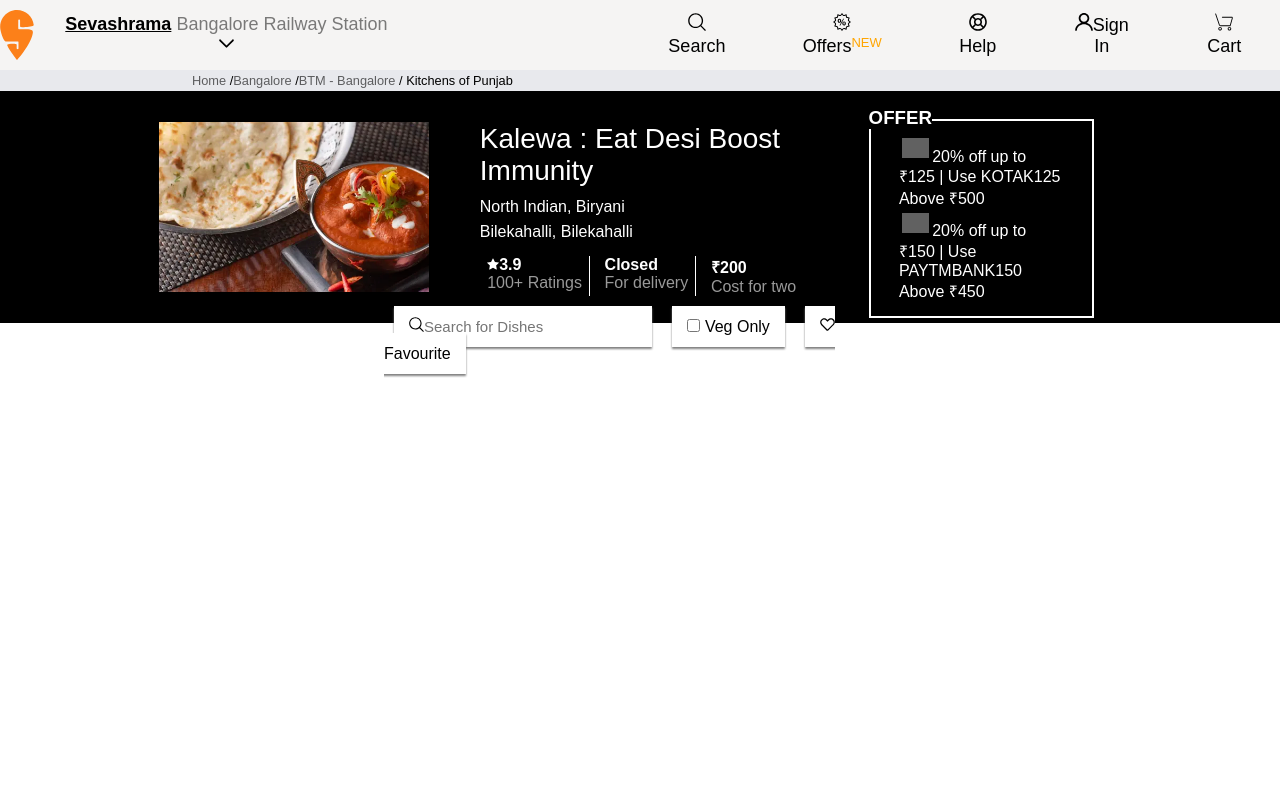
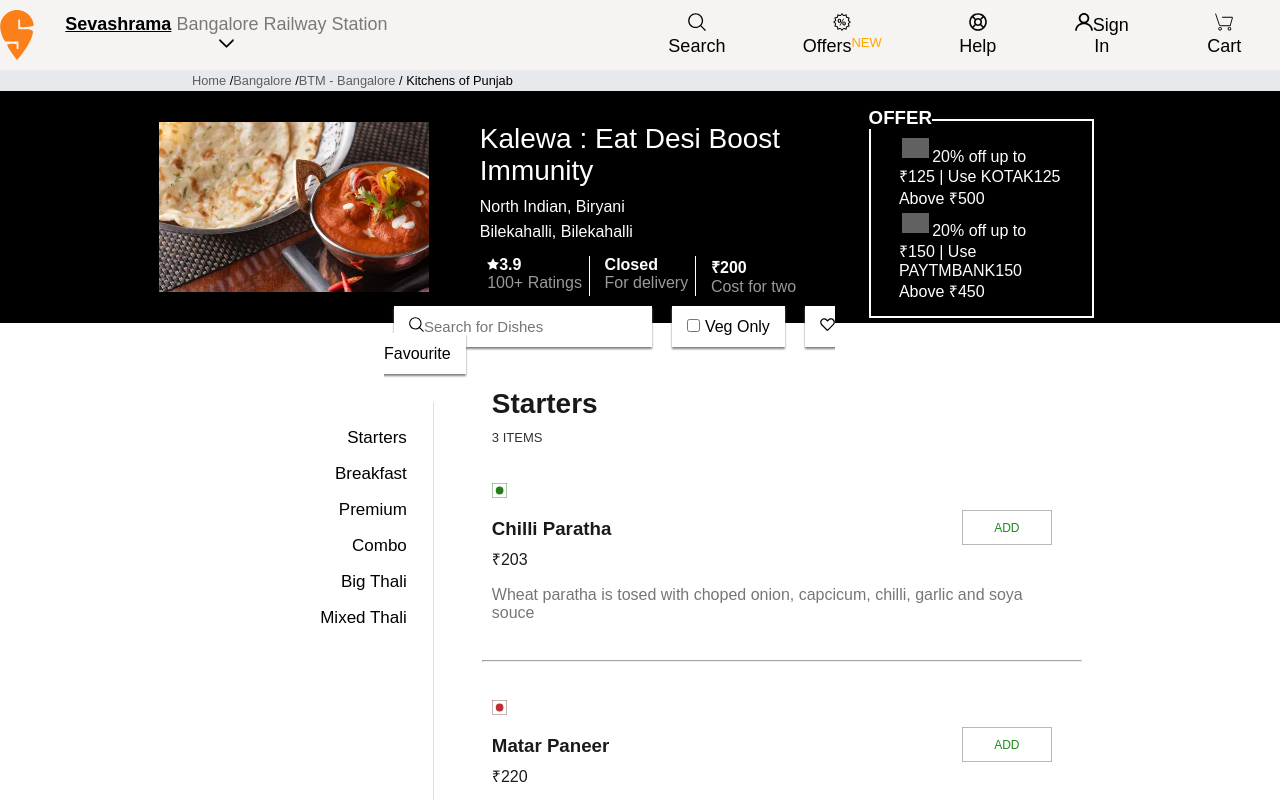
Before and after one commit to mahendarsingh1/swiggy_react, a React (Create React App) app: page / in a window 1280 px wide. Shown: the top 800 px of the page. Built offline with nearby package versions, Linux system fonts and the light colour scheme; grey boxes are pictures that could not be loaded.

Commit message:
added food list using dynamic loading

```diff
--- /dev/null
+++ b/public/data/foodList.json
@@ -0,0 +1,140 @@
+{
+    "Starters": [
+        {
+            "id":1,
+            "heading":"Chilli Paratha",
+            "amount":203,
+            "type":"veg",
+            "description":"Wheat paratha is tosed with choped onion, capcicum, chilli, garlic and soya souce"
+        },
+        {
+            "id":2,
+            "heading":"Matar Paneer",
+            "amount":220,
+            "type":"nonveg",
+            "description":"Wheat paratha is tosed with choped onion, capcicum, chilli, garlic and soya souce"
+        },
+        {
+            "id":3,
+            "heading":"Mix Veg",
+            "amount":400,
+            "type":"veg",
+            "description":"Wheat paratha is tosed with choped onion, capcicum, chilli, garlic and soya souce"
+        }
+    ],
+    "Breakfast": [
+        {
+            "id":4,
+            "heading":"Achari Paneer Tikka",
+            "amount":100,
+            "type":"veg",
+            "description":"Wheat paratha is tosed with choped onion, capcicum, chilli, garlic and soya souce"
+        },
+        {
+            "id":5,
+            "heading":"Butter Binge Pack ",
+            "amount":240,
+            "type":"veg",
+            "description":"Wheat paratha is tosed with choped onion, capcicum, chilli, garlic and soya souce"
+        },
+        {
+            "id":6,
+            "heading":"Dhaniya Chicken Tikka",
+            "amount":250,
+            "type":"nonveg",
+            "description":"Wheat paratha is tosed with choped onion, capcicum, chilli, garlic and soya souce"
+        }
+    ],
+    "Premium": [
+        {
+            "id":7,
+            "heading":"Paneer Tikka Hariyali",
+            "amount":265,
+            "type":"veg",
+            "description":"Wheat paratha is tosed with choped onion, capcicum, chilli, garlic and soya souce"
+        },
+        {
+            "id":8,
+            "heading":"Paneer Malai Tikka",
+            "amount":500,
+            "type":"veg",
+            "description":"Wheat paratha is tosed with choped onion, capcicum, chilli, garlic and soya souce"
+        },
+        {
+            "id":9,
+            "heading":"Kadai Paneer",
+            "amount":230,
+            "type":"nonveg",
+            "description":"Wheat paratha is tosed with choped onion, capcicum, chilli, garlic and soya souce"
+        }
+    ],
+    "Combo": [
+        {
+            "id":10,
+            "heading":"Mix Veg",
+            "amount":250,
+            "type":"veg",
+            "description":"Wheat paratha is tosed with choped onion, capcicum, chilli, garlic and soya souce"
+        },
+        {
+            "id":11,
+            "heading":"Paneer Tikka Masala",
+            "amount":294,
+            "type":"nonveg",
+            "description":"Wheat paratha is tosed with choped onion, capcicum, chilli, garlic and soya souce"
+        },
+        {
+            "id":12,
+            "heading":"Matar Paneer",
+            "amount":283,
+            "type":"veg",
+            "description":"Wheat paratha is tosed with choped onion, capcicum, chilli, garlic and soya souce"
+        }
+    ],
+    "Big Thali": [
+        {
+            "id":13,
+            "heading":"Kadai Paneer",
+            "amount":229,
+            "type":"nonveg",
+            "description":"Wheat paratha is tosed with choped onion, capcicum, chilli, garlic and soya souce"
+        },
+        {
+            "id":14,
+            "heading":"Chilli Paratha",
+            "amount":240,
+            "type":"veg",
+            "description":"Wheat paratha is tosed with choped onion, capcicum, chilli, garlic and soya souce"
+        },
+        {
+            "id":15,
+            "heading":"Palak Paneer",
+            "amount":260,
+            "type":"veg",
+            "description":"Wheat paratha is tosed with choped onion, capcicum, chilli, garlic and soya souce"
+        }
+    ],
+    "Mixed Thali": [
+        {
+            "id":16,
+            "heading":"Kadai Mushroom",
+            "amount":210,
+            "type":"veg",
+            "description":"Wheat paratha is tosed with choped onion, capcicum, chilli, garlic and soya souce"
+        },
+        {
+            "id":17,
+            "heading":"Mushroom Masala",
+            "amount":280,
+            "type":"nonveg",
+            "description":"Wheat paratha is tosed with choped onion, capcicum, chilli, garlic and soya souce"
+        },
+        {
+            "id":18,
+            "heading":"Dal Tadka",
+            "amount":270,
+            "type":"veg",
+            "description":"Wheat paratha is tosed with choped onion, capcicum, chilli, garlic and soya souce"
+        }
+    ]
+}
--- a/src/App.js
+++ b/src/App.js
@@ -2,6 +2,7 @@
 import Breadcrumb from "./components/header/Breadcrumb";
 import SubHeader from "./components/subheader/SubHeader";
 import FilterSection from "./components/subheader/FilterSection";
+import FoodDescription from "./components/foodDesciption/FoodDescription";
 
 function App() {
   return (
@@ -10,6 +11,7 @@
       <Breadcrumb/>
       <SubHeader/>
       <FilterSection/>
+      <FoodDescription/>
     </>
   );
 }
--- /dev/null
+++ b/src/components/foodDesciption/FoodDescription.js
@@ -0,0 +1,31 @@
+import React from "react";
+import Overview from "./Overview";
+import FoodList from './FoodList'
+
+class FoodDescription extends React.Component{
+
+    constructor(props){
+        super(props);
+        this.state = { foodListData:{} }
+    }
+
+    componentDidMount(){
+        fetch('./data/foodList.json')
+            .then(response => response.json())
+            .then(data =>{
+                this.setState({foodListData : data});
+            })
+            .catch(err=> console.log(err));
+    }
+
+    render(){
+        return (
+            <div id="food-description" className="flex">
+                <Overview categories={Object.keys(this.state.foodListData)} />
+                <FoodList foodListData={this.state.foodListData} />
+            </div>
+        )
+    }
+}
+
+export default FoodDescription;
--- /dev/null
+++ b/src/components/foodDesciption/FoodList.js
@@ -0,0 +1,20 @@
+import React from "react";
+import FoodListSection from "./FoodListSection";
+
+import icon from '../../assests/images/symbol.svg'
+
+function FoodList(props){
+
+    let keys = Object.keys(props.foodListData);
+    let list = keys.map(category=>{
+        return <FoodListSection key={category} category={category} items={props.foodListData[category]} icon={icon} />
+    })
+
+    return(
+        <div id="food-list" className="op-9">
+            {list.length>0 && list}
+        </div>
+    )
+}
+
+export default FoodList;
--- /dev/null
+++ b/src/components/foodDesciption/FoodListItem.js
@@ -0,0 +1,22 @@
+import React from "react";
+
+function FoodListItem(props) {
+    return (
+        <>
+            <div className="food-list-item">
+                <img src={props.img} className={"margin-tb-8 h-15 " + props.item.type } alt=""/>
+                <div className="flex-space-between w-90">
+                    <div>
+                        <h3 className="margin-tb-8">{props.item.heading}</h3>
+                        <p className="margin-tb-8">₹{props.item.amount}</p>
+                    </div>
+                    <button className="food-list-item-button" data-id={props.id}>ADD</button>
+                </div>
+                <p className="margin-tb-8 op-6">{props.item.description}</p>
+            </div>
+            <hr/>
+        </>
+    )
+}
+
+export default FoodListItem;
--- /dev/null
+++ b/src/components/foodDesciption/FoodListSection.js
@@ -0,0 +1,19 @@
+import React from "react";
+import FoodListItem from "./FoodListItem";
+
+function FoodListSection(props){
+
+    return (
+        <>
+            <h2 id={props.category}>{props.category}</h2>
+            {props.items && <p className="op-9">{props.items.length} ITEMS</p>}
+            {props.items.map(item => {
+                return (
+                    <FoodListItem key={item.id} img={props.icon} item={item} />
+                );
+            })}
+        </>
+    )
+}
+
+export default FoodListSection;
--- /dev/null
+++ b/src/components/foodDesciption/Overview.js
@@ -0,0 +1,21 @@
+import React from "react";
+
+function Overview(props){
+
+    let links = props.categories.map(category =>{
+            return(
+                <p key={category}>
+                    <a href={`#${category}`}> {category} </a>
+                </p>
+            )
+        });
+
+    return(
+        <div id="overview">
+            {links}
+        </div>
+    )
+
+}
+
+export default Overview;
--- a/src/index.css
+++ b/src/index.css
@@ -205,6 +205,75 @@
   cursor: pointer;
 }
 #favourite-filter:hover{
-  color: red;
+  color: #f80808;
   cursor: pointer;
 }
+
+
+#food-description{
+  justify-content:center ;
+}
+
+#overview{
+  padding: 10px;
+  margin: 1.5rem 3rem 1.5rem 6rem;
+  border-right: 1px solid rgb(226, 222, 222);
+}
+
+#overview>p{
+  margin: 1rem;
+  text-align: end;
+  font-size: 17px;
+}
+#overview>p>a:hover{
+  color: #990606;
+  cursor: pointer;
+}
+#overview>p>a{
+  text-decoration: none;
+  color: black;
+}
+#food-list{
+  width: 600px;
+  height: 620px;
+  overflow-y: auto;
+}
+#food-list>h2{
+  padding: 10px;
+  font-size: 28px;
+}
+#food-list>p{
+  padding-left: 10px;
+  font-size: 13px;
+}
+.food-list-item{
+  padding: 30px 30px 30px 10px;
+}
+
+.flex-space-between{
+  display: flex;
+  justify-content: space-between;
+}
+.food-list-item-button{
+  width: 90px;
+  height: 35px;
+  color: var(--food-list-button-color);
+  background-color: white;
+  border: 1px solid rgb(179, 175, 175);
+  font-size: 12px;
+}
+.food-list-item-button:hover{
+  color: var(--food-list-button-hover-color);
+  box-shadow: 0 0 5px grey;
+  cursor: pointer;
+}
+.h-15{
+  height: 15px;
+}
+.nonveg{
+  filter: invert(11%) sepia(36%) saturate(4540%) hue-rotate(348deg) brightness(86%) contrast(94%);
+  color: #581111;
+}
+.veg{
+  filter:  invert(23%) sepia(16%) saturate(3949%) hue-rotate(80deg) brightness(100%) contrast(101%);
+}
```
Also changed, not shown: src/assests/images/symbol.svg (added).
